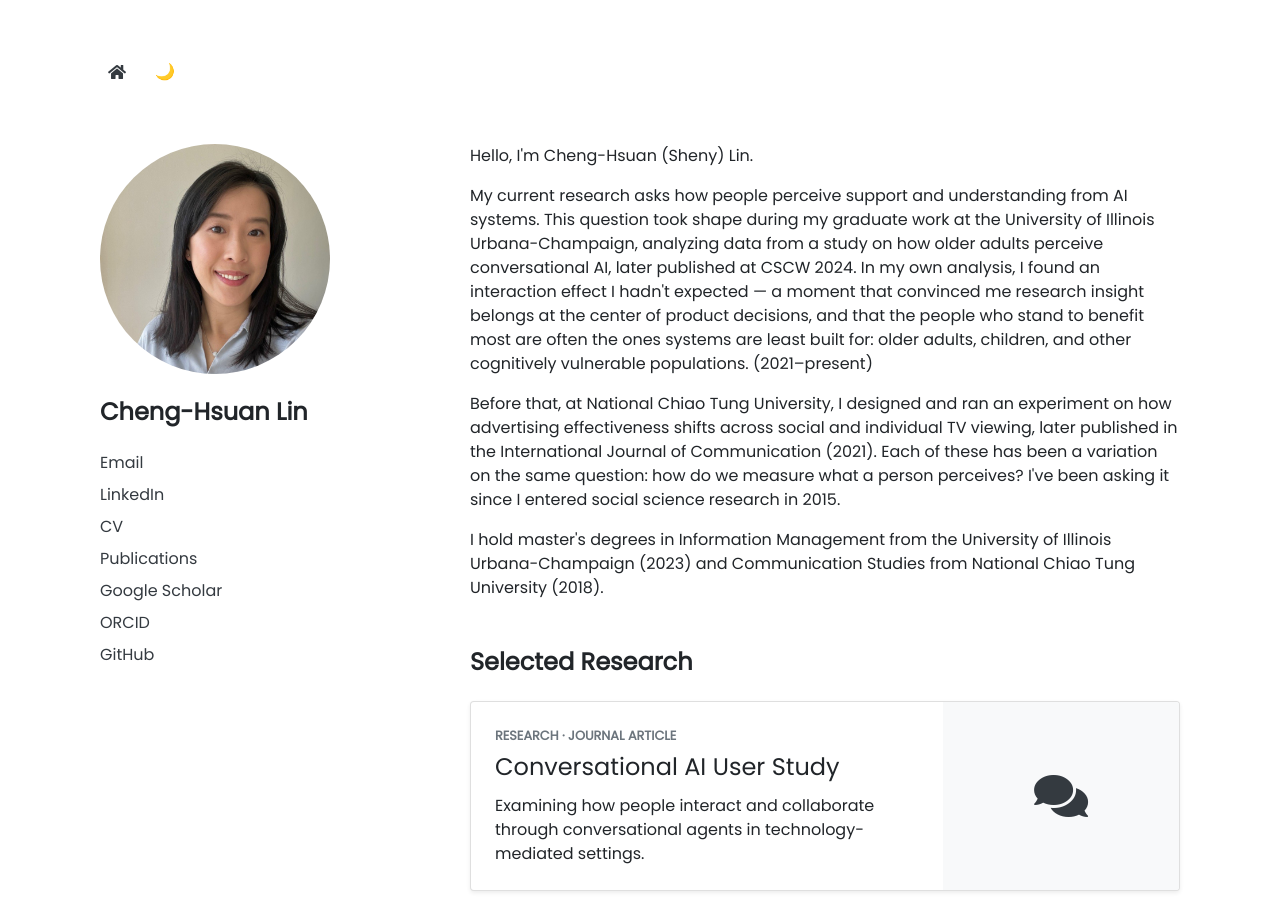
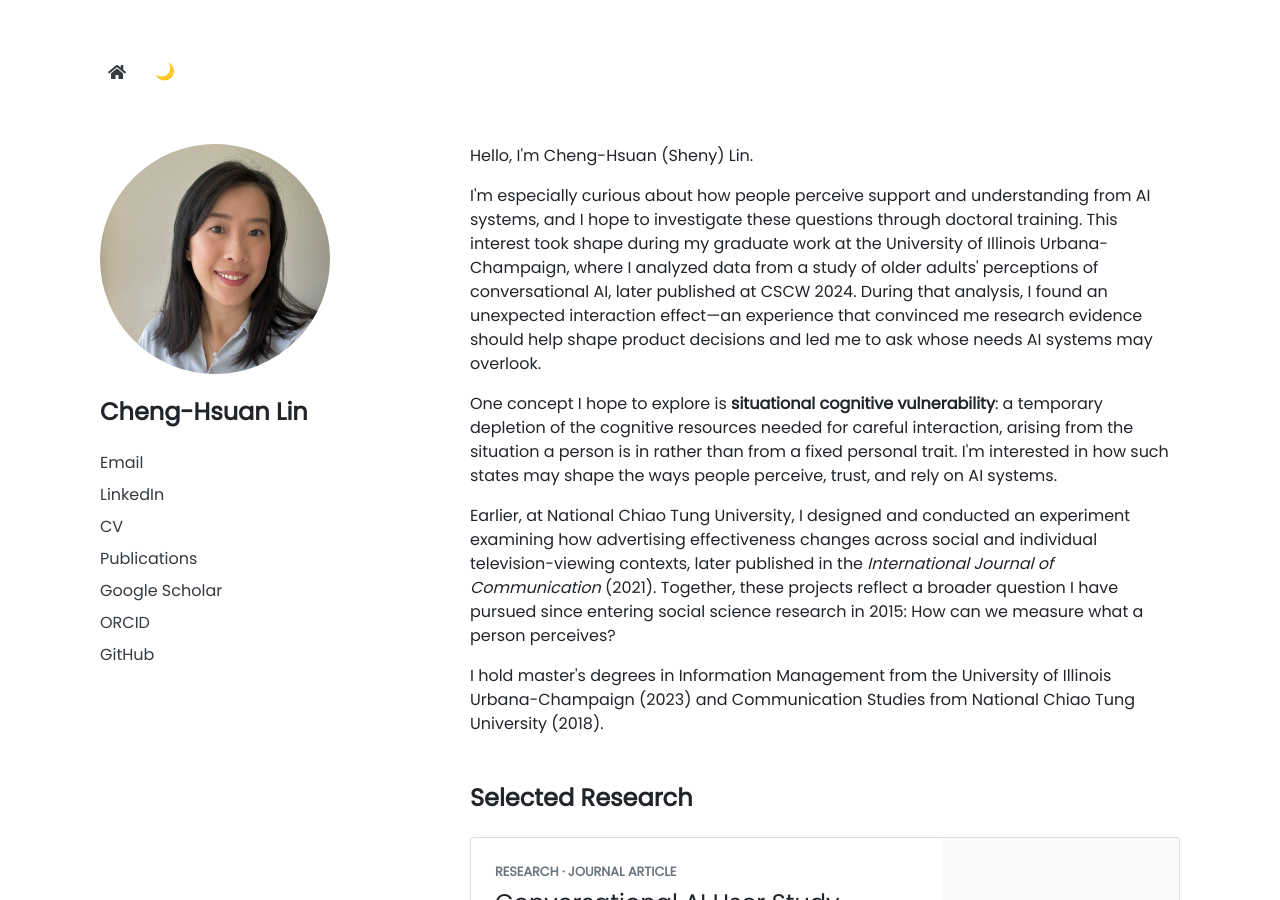
Before and after one commit to shenylin/shenylin.github.io, a Jekyll site: the page built from pages/index.md, in a window 1280 px wide and 900 px high. Built offline with Jekyll 4.4.1, drawn with Linux system fonts in a browser that asks for light colours; nearby versions of some CDN libraries.

Commit message:
Refine homepage research introduction

```diff
--- a/_includes/landing.html
+++ b/_includes/landing.html
@@ -32,24 +32,32 @@
       </p>
 
       <p>
-        My current research asks how people perceive support and understanding
-        from AI systems. This question took shape during my graduate work at the
-        University of Illinois Urbana-Champaign, analyzing data from a study on
-        how older adults perceive conversational AI, later published at CSCW
-        2024. In my own analysis, I found an interaction effect I hadn't expected
-        — a moment that convinced me research insight belongs at the center of
-        product decisions, and that the people who stand to benefit most are
-        often the ones systems are least built for: older adults, children, and
-        other cognitively vulnerable populations. (2021–present)
+        I'm especially curious about how people perceive support and
+        understanding from AI systems, and I hope to investigate these questions
+        through doctoral training. This interest took shape during my graduate
+        work at the University of Illinois Urbana-Champaign, where I analyzed
+        data from a study of older adults' perceptions of conversational AI,
+        later published at CSCW 2024. During that analysis, I found an unexpected
+        interaction effect—an experience that convinced me research evidence
+        should help shape product decisions and led me to ask whose needs AI
+        systems may overlook.
       </p>
 
       <p>
-        Before that, at National Chiao Tung University, I designed
-        and ran an experiment on how advertising effectiveness shifts across
-        social and individual TV viewing, later published in the International
-        Journal of Communication (2021). Each of these has been a variation on
-        the same question: how do we measure what a person perceives? I've been
-        asking it since I entered social science research in 2015.
+        One concept I hope to explore is <strong>situational cognitive
+        vulnerability</strong>: a temporary depletion of the cognitive resources
+        needed for careful interaction, arising from the situation a person is in
+        rather than from a fixed personal trait. I'm interested in how such states
+        may shape the ways people perceive, trust, and rely on AI systems.
+      </p>
+
+      <p>
+        Earlier, at National Chiao Tung University, I designed and conducted an
+        experiment examining how advertising effectiveness changes across social
+        and individual television-viewing contexts, later published in the
+        <em>International Journal of Communication</em> (2021). Together, these
+        projects reflect a broader question I have pursued since entering social
+        science research in 2015: How can we measure what a person perceives?
       </p>
 
       <p>
```
